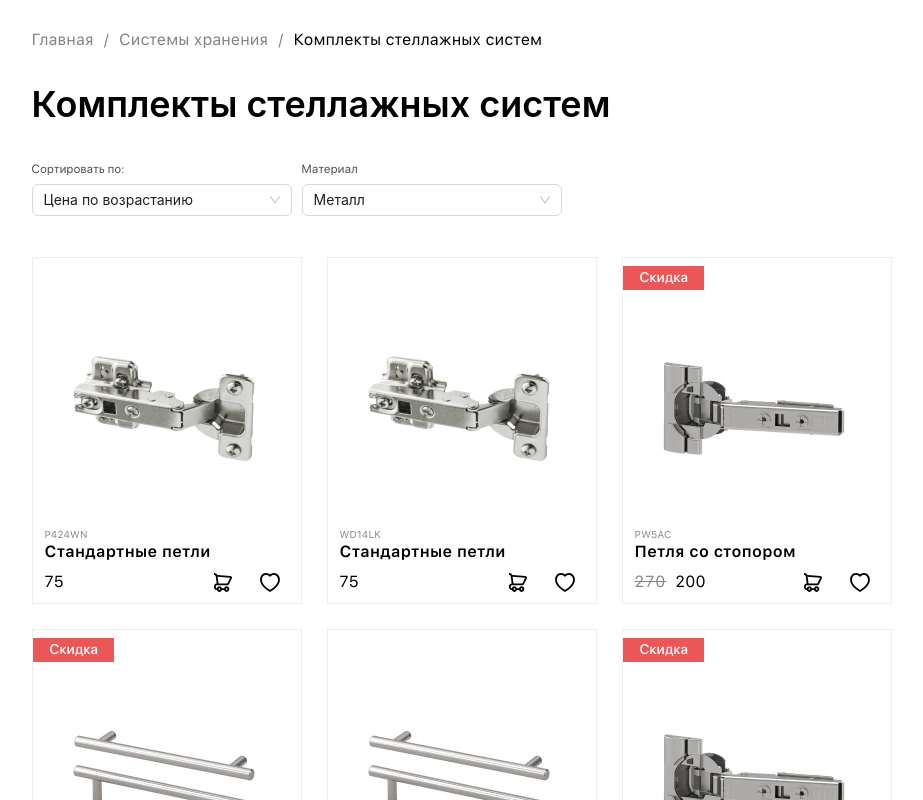
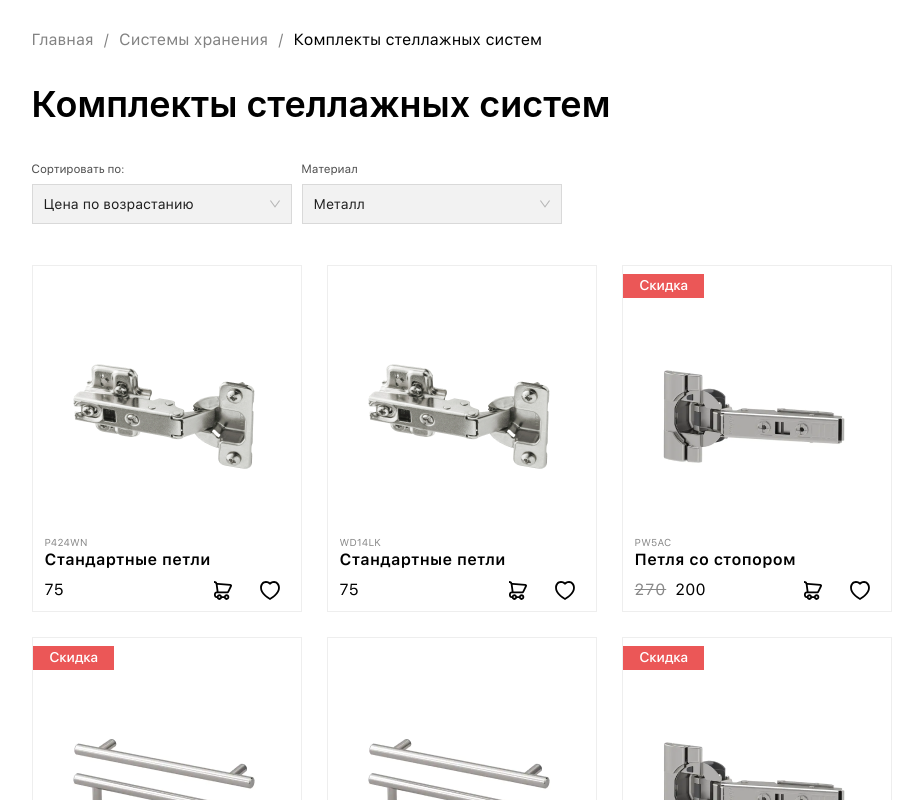
Before and after one commit to vadimka2232/Tages, a Vue app in the folder client/: page / in a window 1280 px wide. Shown: the top 800 px of the page, without its empty margins (122-1045 px from the left). Built offline with nearby package versions, Linux system fonts and the light colour scheme; a web font is replaced by a local one.

Commit message:
fix:layoutBagFilter

```diff
--- a/client/src/App.vue
+++ b/client/src/App.vue
@@ -19,10 +19,23 @@
                     <div>
                         <h3 class="main_filter_title">Сортировать по:</h3>
 
+                        <a-config-provider
+                            :theme="{
+                                token: {
+                                    borderRadius: 0,
+                                    // Alias Token
+                                    colorBgContainer: '#F2F2F2',
+                                    controlHeight: 40,
+                                    fontSize: 14,
+                                    fontFamily: 'SF UI Text',
+                                },
+                            }"
+                        >
                             <a-space>
                                 <a-select
                                     :value="priceFilter"
                                     @change="(e: string) => (priceFilter = e)"
+                                >
                                     >
                                     <a-select-option value="lowToHigh"
                                         >Цена по возрастанию</a-select-option
@@ -32,6 +45,7 @@
                                     >
                                 </a-select>
                             </a-space>
+                        </a-config-provider>
                     </div>
                     <div>
                         <h3 class="main_filter_title">Материал</h3>
@@ -67,11 +81,14 @@
 </template>
 
 <script setup lang="ts">
+import { theme } from "ant-design-vue";
 import ProductItem from "./components/Product/ProductItem.vue";
 import NavPanel from "./views/NavPanel/NavPanel.vue";
 import { ref, computed, onMounted } from "vue";
 import type { Product, FavoriteRecord, BasketRecord } from "./types";
+import styles from "./assets/nav-styles.css";
 
+const { token } = theme.useToken();
 const ways = ref([
     { id: 1, way: "Главная" },
     { id: 2, way: "Системы хранения" },
@@ -177,6 +194,9 @@ onMounted(() => {
     max-width: 1920px;
     margin: 0 214px;
 }
+.ant-select-selection {
+    background-color: green;
+}
 .header {
     margin-top: 32px;
 }
@@ -241,6 +261,12 @@ onMounted(() => {
 }
 .ant-select {
     width: 288px;
+}
+:where(.css-dev-only-do-not-override-1miuosp).ant-select-single:not(
+        .ant-select-customize-input
+    )
+    .ant-select-selector {
+    height: 40px;
 }
 @media (max-width: 1550px) {
     .container {
--- /dev/null
+++ b/client/src/assets/nav-styles.css
@@ -0,0 +1,4 @@
+.thestyle {
+    border-radius: 0;
+    background-color: black;
+}
--- a/client/src/shims-vue.d.ts
+++ b/client/src/shims-vue.d.ts
@@ -3,3 +3,5 @@ declare module "*.vue" {
     const component: DefineComponent<{}, {}, any>;
     export default component;
 }
+
+declare module "*.css";
```
Lines whose indentation alone changed are shown as unchanged.
